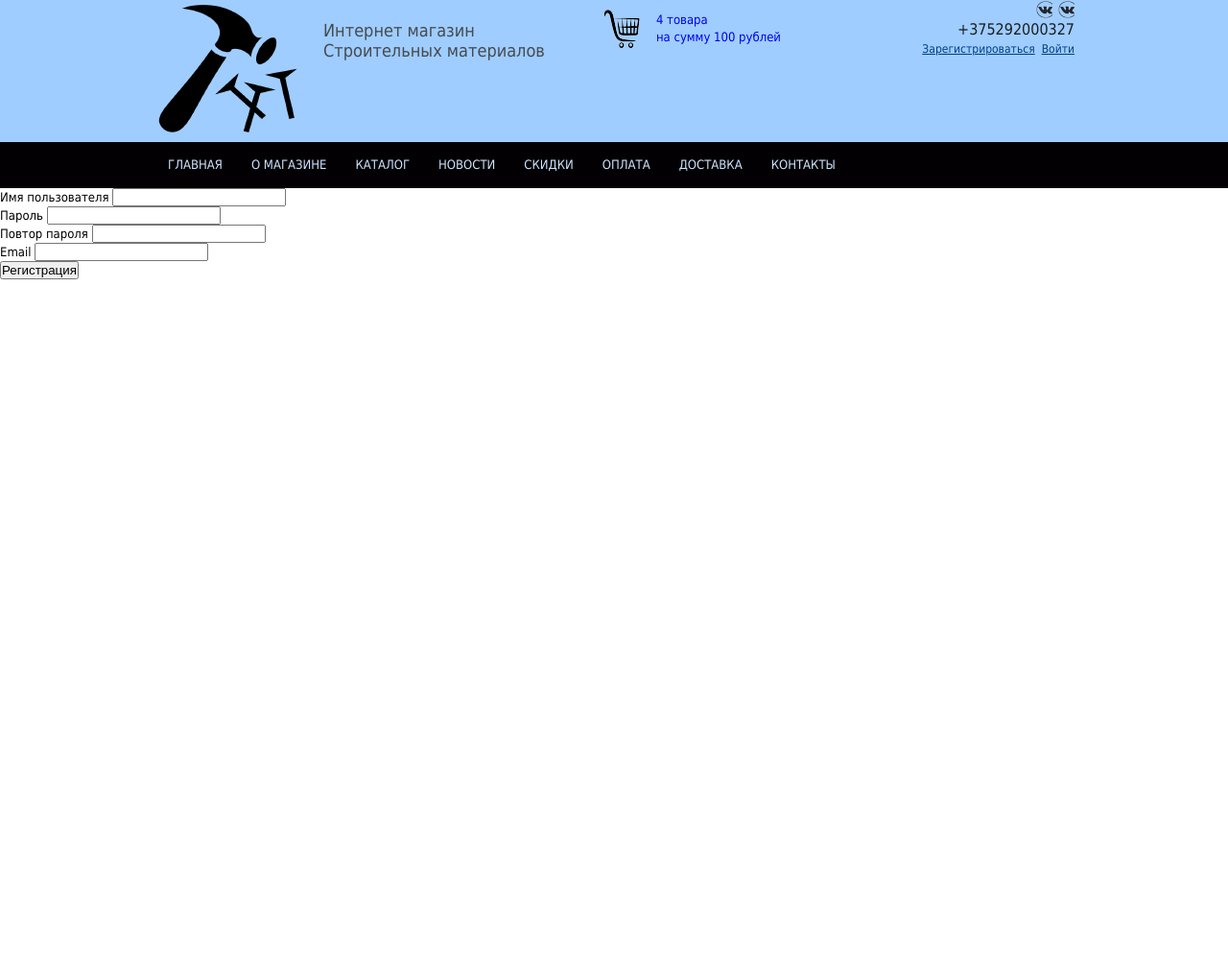
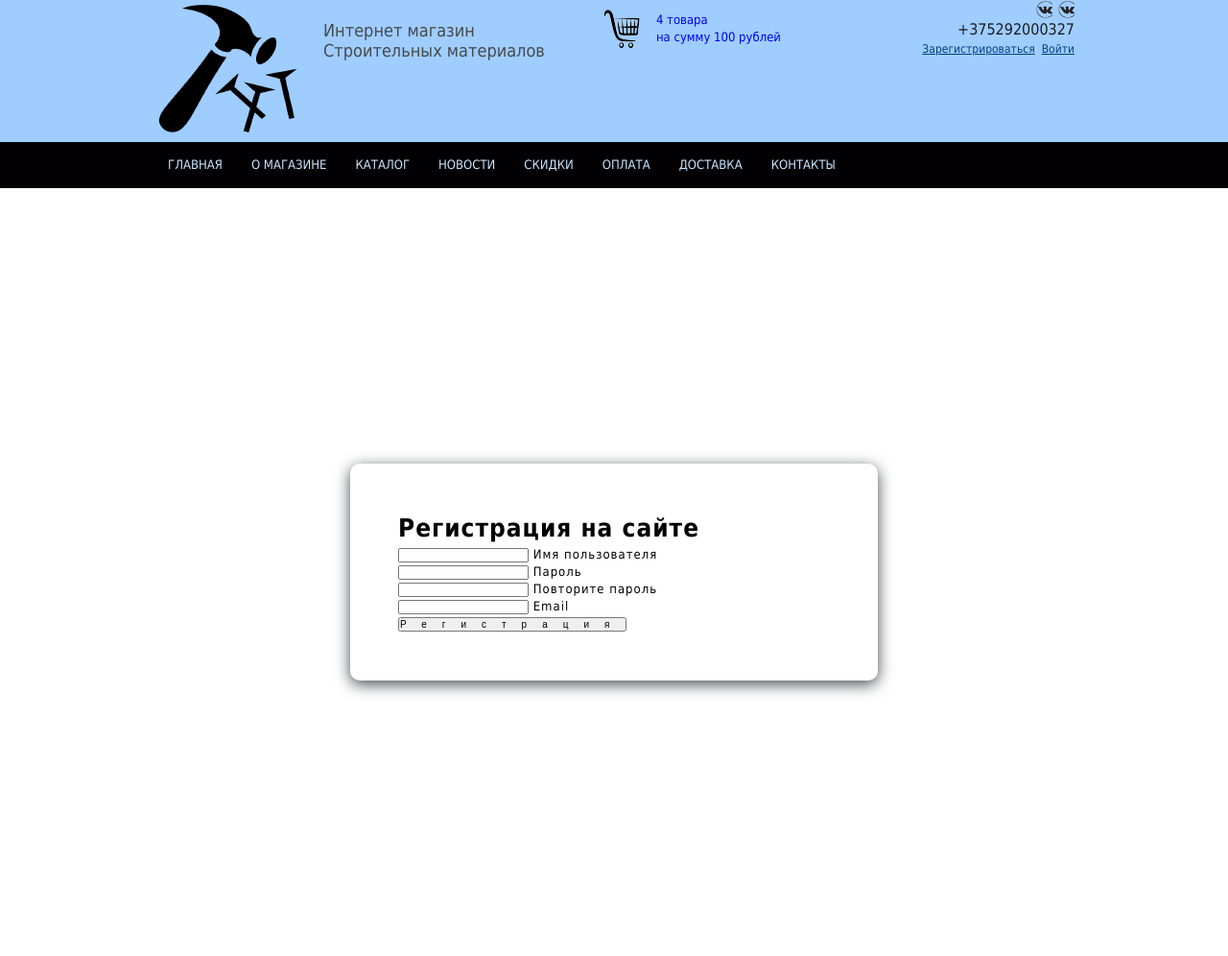
Before and after one commit to BDODINKA/TipSait, a PHP site: page /register.php in a window 1280 px wide. Shown: the whole page at 96% size. Before the commit the page ends 291 px from the top, so only its background shows below. Run offline with PHP 8.4, Linux system fonts and the light colour scheme.

Commit message:
first commit

```diff
--- a/media/css/style.css
+++ b/media/css/style.css
@@ -117,3 +117,22 @@ li>ul>li>a{
     text-decoration: darkgreen;
     font-size: 18px;
 }
+.body{
+    display: flex;
+    justify-content: center;
+    align-items: center;
+    height: 100vh;
+
+}
+.form{
+    width: 450px;
+    padding: 50px;
+    border-radius: 10px;
+    box-shadow: 0 4px 16px #464a4e;
+    letter-spacing:1px;
+}
+.form_input,
+.form_button{
+    letter-spacing: 16px;
+    font-size: 10px;
+}
--- a/register.php
+++ b/register.php
@@ -1,7 +1,7 @@
 <?php require_once('templates/top.php') ;
 if (!empty($_POST)){
     $error = [];
-    if ($_POST['password'] != $_POST['password_repeat']){
+    if ($_POST['password'] != $_POST['password-repeat']){
         $error[] = 'Не совпадают пароли';
     }
     if (empty($error)){
@@ -16,38 +16,37 @@ if (!empty($_POST)){
             <?
 
         }
+
     }
 }
 
 
 
 ?>
-<form action="register.php" method="post">
-    <h1 title="Регистрация на сайте"></h1>
-    <div class="group">
-        <label>Имя пользователя
-            <input type="text" name="name">
-        </label>
+<div class="body">
+<form action="register.php" class="form" method="post">
+    <h1 class="form_title">Регистрация на сайте</h1>
+    <div class="form_group">
+        <input class="form_input" name="name">
+        <label class="form_label">Имя пользователя</label>
     </div>
-    <div class="group">
-        <label>Пароль
-            <input type="password" name="password">
-        </label>
+    <div class="form_group">
+        <input class="form_input" name="password">
+        <label class="form_label">Пароль</label>
     </div>
-    <div class="group">
-        <label>Повтор пароля
-            <input type="password" name="password_repeat">
-        </label>
+    <div class="form_group">
+        <input class="form_input" name="password-repeat">
+        <label class="form_label">Повторите пароль</label>
     </div>
-    <div class="group">
-        <label>Еmail
-            <input type="email" name="email">
-        </label>
+    <div class="form_group">
+        <input class="form_input" name="Email">
+        <label class="form_label">Email</label>
     </div>
-    <div class="group">
-        <button>Регистрация</button>
-    </div>
+    <button class="form_button" name="registation">Регистрация</button>
+
+
 </form>
+</div>
 
 
 <?php require_once('templates/bottom.php') ?>
```
